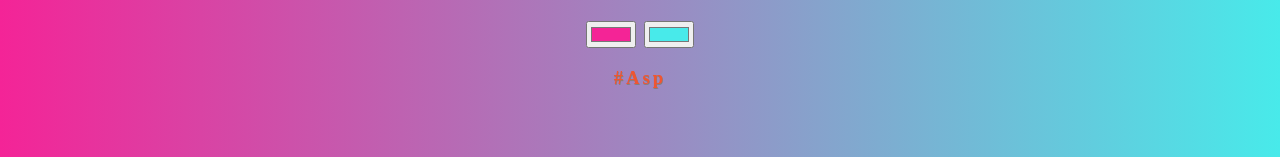
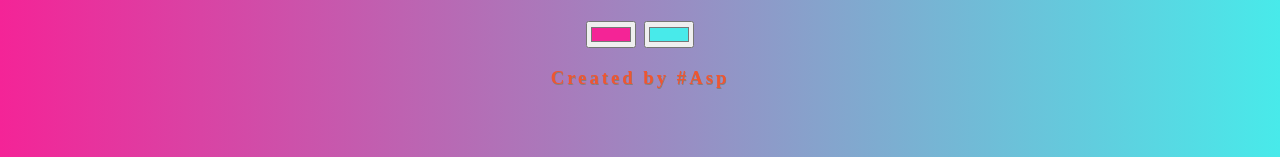
Before and after one commit to iakshays/gb, a plain HTML site: page index.html in a window 1280 px wide. Shown: the part 174-331 px from the top of the page. Drawn offline with Linux system fonts and the light colour scheme.

Commit message:
Update index.html

```diff
--- a/index.html
+++ b/index.html
@@ -13,7 +13,7 @@
 	<input class="color1" type="color" name="color1" value= "#f42496">
 	<input class="color2" type="color" name="color2" value="#48eaea">
 	<script type="text/javascript" src="Asp.js"></script>
-	<h3> #Asp</h3>
+	<h3> Created by #Asp</h3>
 
 
 </body>
```
